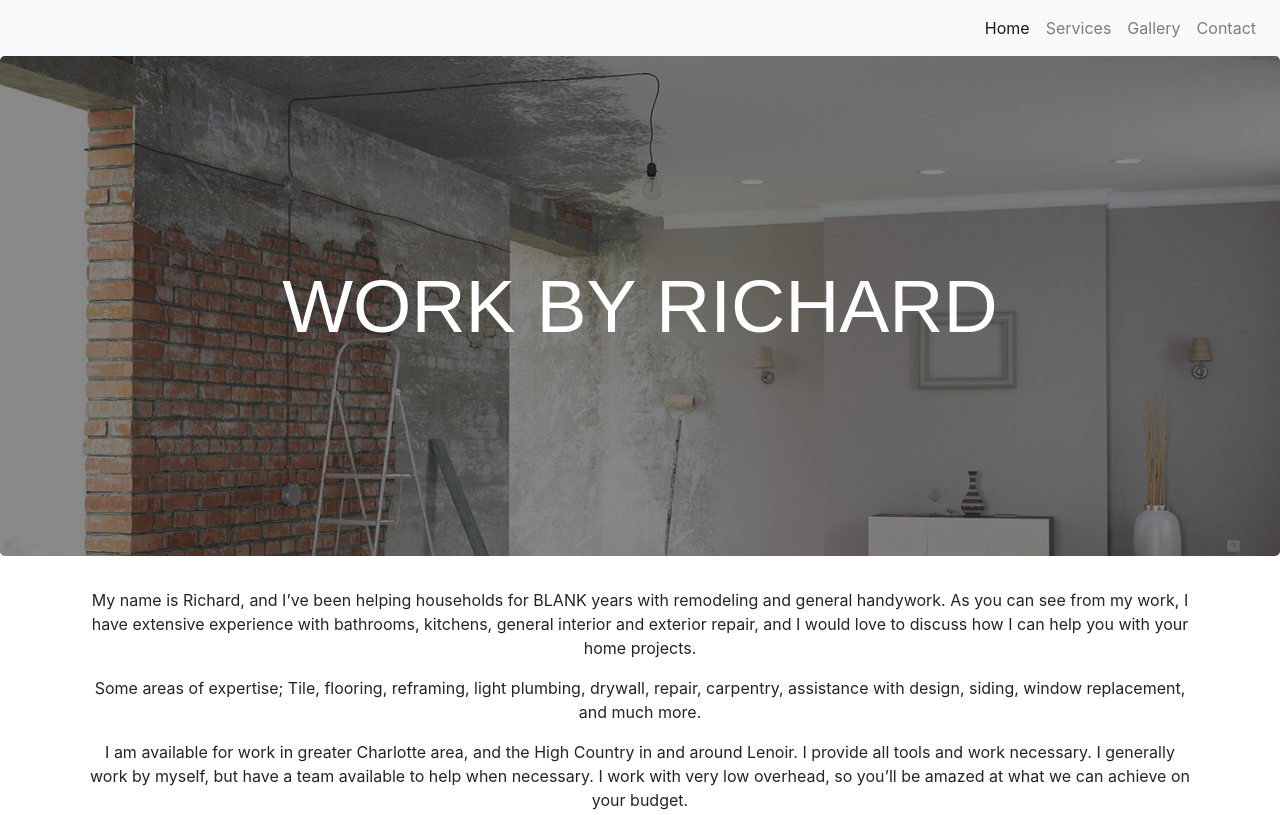
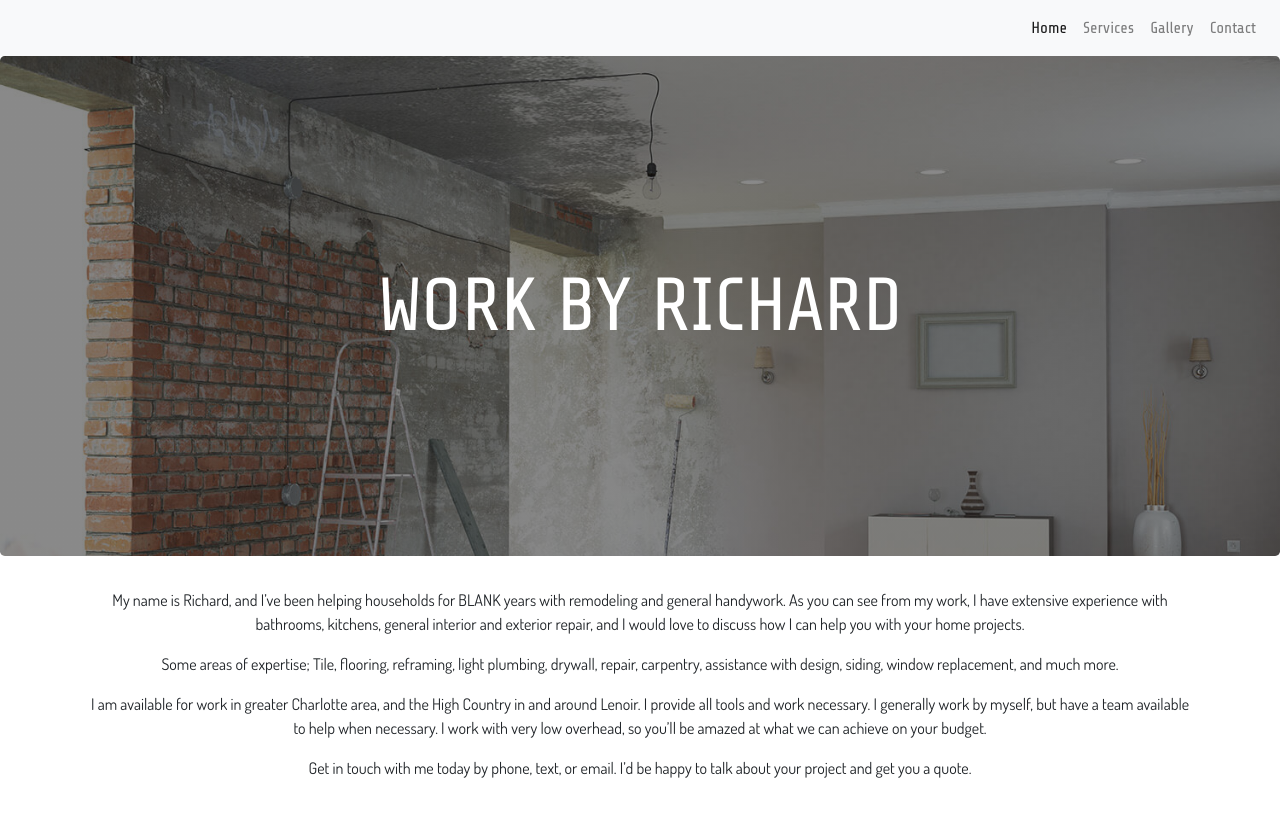
Before and after one commit to IzzieSullivan/workbyrichard, a plain HTML site: page index.html in a window 1280 px wide. Shown: the top 815 px of the page. Drawn offline with nearby package versions, Linux system fonts and the light colour scheme; some packages are replaced by stand-ins of ours; a script that the page names is missing.

Commit message:
font change

```diff
--- a/index.html
+++ b/index.html
@@ -2,7 +2,8 @@
     <head>
         <link rel="stylesheet" href="https://maxcdn.bootstrapcdn.com/bootstrap/4.0.0/css/bootstrap.min.css" integrity="sha384-Gn5384xqQ1aoWXA+058RXPxPg6fy4IWvTNh0E263XmFcJlSAwiGgFAW/dAiS6JXm" crossorigin="anonymous">
         <link rel="stylesheet" href="style.css">
-        <link href="https://fonts.googleapis.com/css?family=Signika" rel="stylesheet">
+        <link href="https://fonts.googleapis.com/css?family=Dosis|Share+Tech" rel="stylesheet">
+
         <!-- Core CSS file -->
 <link rel="stylesheet" href="photoswipe/photoswipe.css">
 
--- a/style.css
+++ b/style.css
@@ -2,6 +2,21 @@
 .right-align {
     margin-left: auto!important;
     margin-right: 0px !important;
+}
+.navbar-nav a {
+    font-family: 'Share Tech', sans-serif;
+}
+h2 {
+    font-family: 'Share Tech', sans-serif;
+}
+p {
+    font-family: 'Dosis', sans-serif;
+}
+a {
+    font-family: 'Dosis', sans-serif;
+}
+li {
+    font-family: 'Dosis', sans-serif;
 }
 /* Main Image */
 .jumbotron {
@@ -17,7 +32,7 @@
     color: white;
     font-size: 50px;
     display: block;
-    font-family: 'Rambla', sans-serif;
+    font-family: 'Share Tech', sans-serif;
 }
 .container-fluid {
     height:100%;
```
